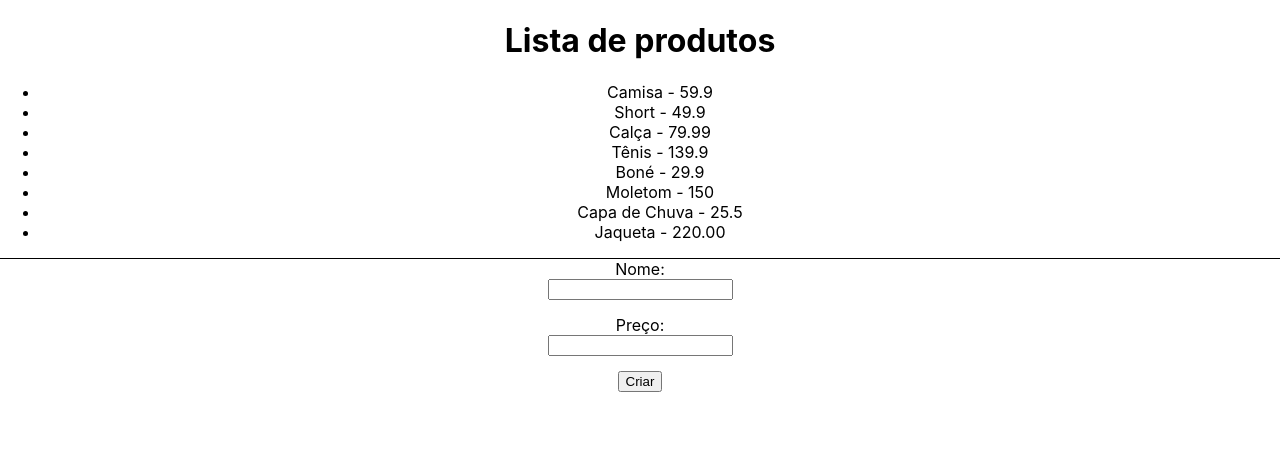
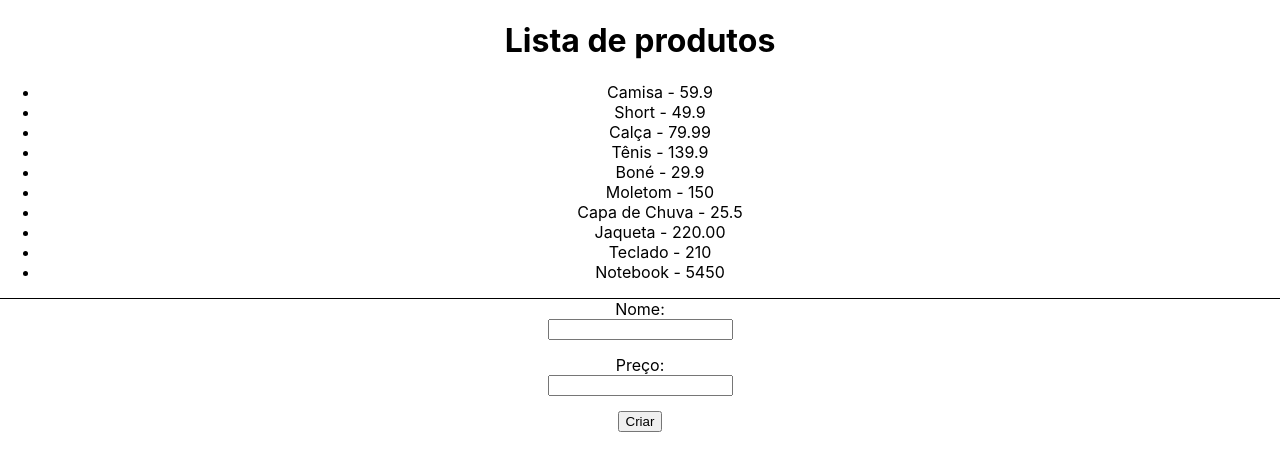
Before and after one commit to gustavoanalise/requisicaoHTTPreact, a React (Create React App) app: page / in a window 1280 px wide. Shown: the top 470 px of the page. Built offline with nearby package versions, Linux system fonts and the light colour scheme; data requests are answered from the project's data file.

Commit message:
Incluindo aula sobre custom hooks

```diff
--- a/data/db.json
+++ b/data/db.json
@@ -39,6 +39,16 @@
       "name": "Jaqueta",
       "price": "220.00",
       "id": 8
+    },
+    {
+      "name": "Teclado",
+      "price": "210",
+      "id": 9
+    },
+    {
+      "name": "Notebook",
+      "price": "5450",
+      "id": 10
     }
   ]
 }
--- a/src/App.js
+++ b/src/App.js
@@ -34,6 +34,13 @@ function App() {
       body: JSON.stringify(product)
     });
 
+    // 3- Carregamento dinâmico
+    const addedProduct = await res.json();
+
+    setProducts((prevProducts) => [...prevProducts, addedProduct]);
+
+    setName(""); // zerar os inputs
+    setPrice("");
   }
 
   return (
```
